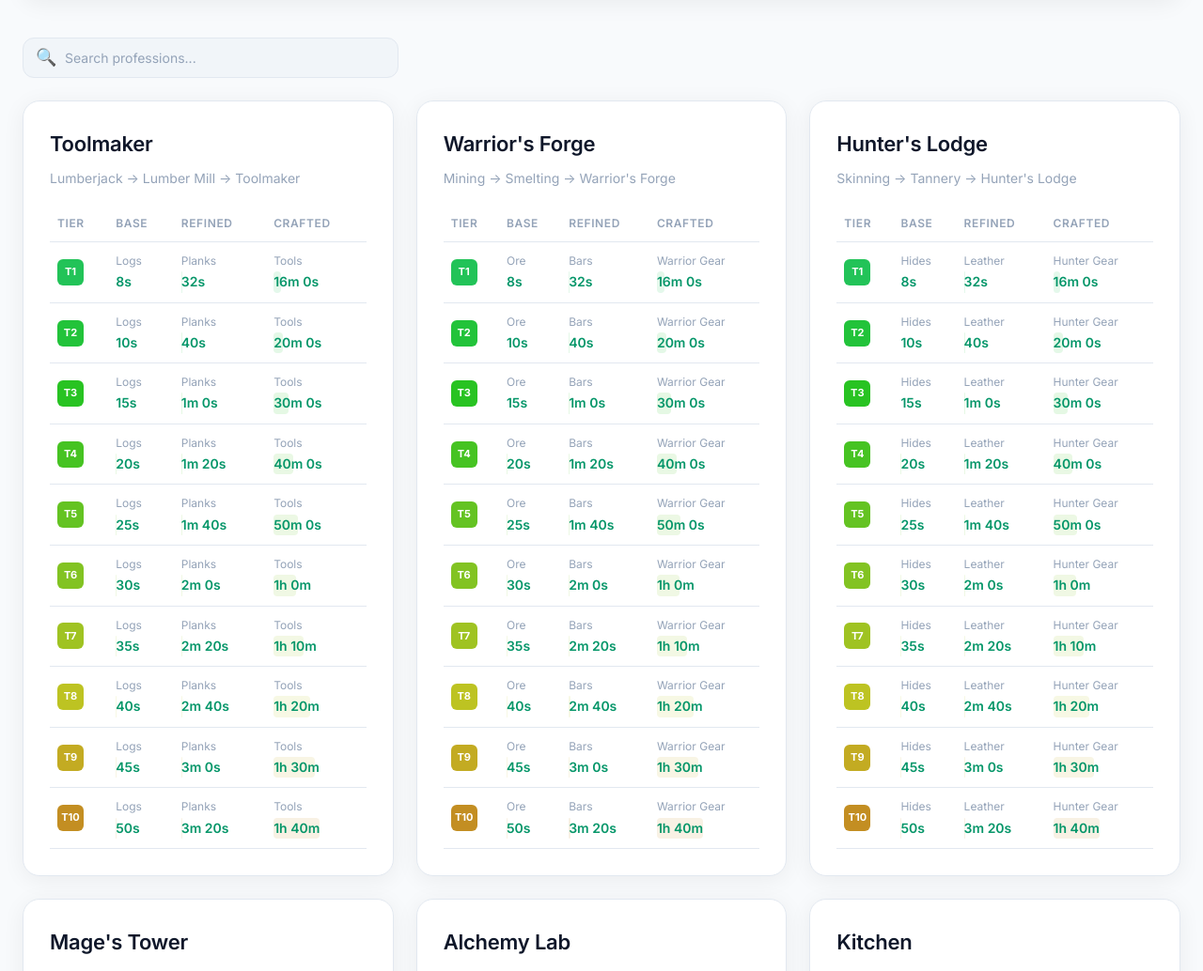
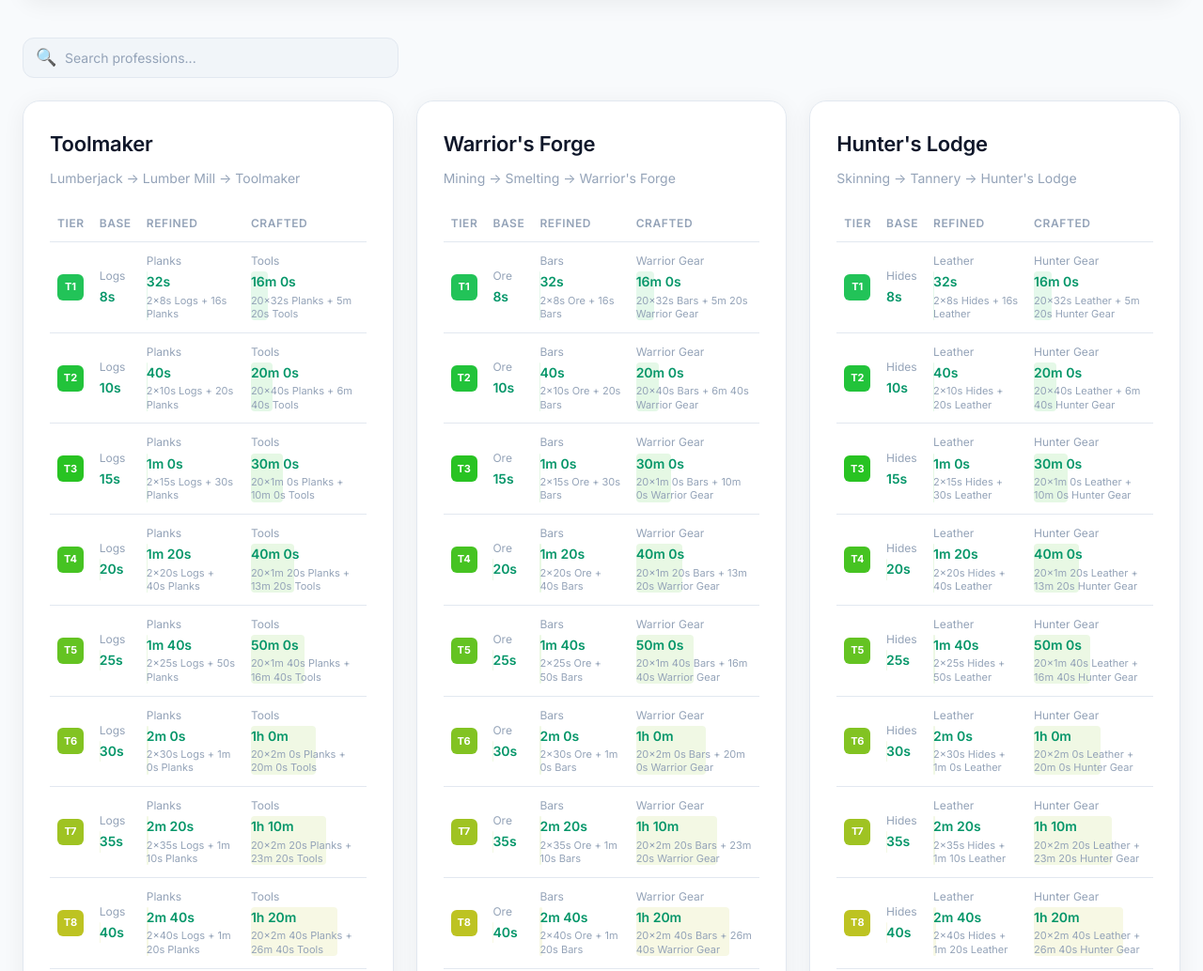
Before and after one commit to CaptainBlackwave/eternal-idle-time-value, a plain HTML site: page index.html in a window 1280 px wide. Shown: the part 664-1698 px from the top of the page at 94% size. Drawn offline with Linux system fonts and the light colour scheme.

Commit message:
feat(logic): add calculation breakdown details to profession tables
Enhance the profession tables by providing a detailed breakdown of how
crafted values are calculated. This includes showing the underlying
math for base, refined, and crafted time components.

- Update `calculateValues` to return a breakdown object with formula strings
- Add `.breakdown` CSS class for displaying sub-text in table cells
- Modify `buildProfessionTables` to inject breakdown spans into the UI

```diff
--- a/css/styles.css
+++ b/css/styles.css
@@ -644,6 +644,16 @@ tbody tr:hover .tier-badge {
   z-index: 1;
 }
 
+.breakdown {
+  display: block;
+  font-size: 11px;
+  color: var(--text-muted);
+  line-height: 1.3;
+  position: relative;
+  z-index: 1;
+  margin-top: 1px;
+}
+
 .value-wrap {
   position: relative;
   display: inline-block;
--- a/js/script.js
+++ b/js/script.js
@@ -166,7 +166,16 @@ function calculateValues(tier, profession) {
   // Kitchen
   if (profession.type === "kitchen") {
     const foodValue = (gatherTime * 2) + refineTime;
-    return { base: gatherTime, refined: null, crafted: foodValue };
+    return {
+      base: gatherTime,
+      refined: null,
+      crafted: foodValue,
+      breakdown: {
+        base: null,
+        refined: null,
+        crafted: `2\u00d7${formatTime(gatherTime)} ${profession.base} + ${formatTime(refineTime)} ${profession.crafted}`
+      }
+    };
   }
 
   // Refined
@@ -183,7 +192,16 @@ function calculateValues(tier, profession) {
 
   const craftedValue = (refinedValue * profession.amount) + craftAction;
 
-  return { base: gatherTime, refined: refinedValue, crafted: craftedValue };
+  return {
+    base: gatherTime,
+    refined: refinedValue,
+    crafted: craftedValue,
+    breakdown: {
+      base: null,
+      refined: `2\u00d7${formatTime(gatherTime)} ${profession.base} + ${formatTime(refineTime)} ${profession.refined}`,
+      crafted: `${profession.amount}\u00d7${formatTime(refinedValue)} ${profession.refined} + ${formatTime(craftAction)} ${profession.crafted}`
+    }
+  };
 }
 
 /* =====================================================
@@ -291,6 +309,10 @@ function buildProfessionTables() {
       const refinedWidth = values.refined ? (values.refined / GLOBAL_MAX_CRAFTED) * 100 : 0;
       const craftedWidth = (values.crafted / GLOBAL_MAX_CRAFTED) * 100;
 
+      const baseBreakdown = values.breakdown.base ? `<span class="breakdown">${values.breakdown.base}</span>` : "";
+      const refinedBreakdown = values.breakdown.refined ? `<span class="breakdown">${values.breakdown.refined}</span>` : "";
+      const craftedBreakdown = values.breakdown.crafted ? `<span class="breakdown">${values.breakdown.crafted}</span>` : "";
+
       tableHtml += `
         <tr>
           <td>
@@ -301,6 +323,7 @@ function buildProfessionTables() {
             <span class="value-wrap">
               <span class="time-bar" style="width:${baseWidth}%;background:${tierColor};"></span>
               <span class="value">${formatTime(values.base)}</span>
+              ${baseBreakdown}
             </span>
           </td>
           ${profession.refined ? `
@@ -309,6 +332,7 @@ function buildProfessionTables() {
               <span class="value-wrap">
                 <span class="time-bar" style="width:${refinedWidth}%;background:${tierColor};"></span>
                 <span class="value">${formatTime(values.refined)}</span>
+                ${refinedBreakdown}
               </span>
             </td>
           ` : ""}
@@ -317,6 +341,7 @@ function buildProfessionTables() {
             <span class="value-wrap">
               <span class="time-bar" style="width:${craftedWidth}%;background:${tierColor};"></span>
               <span class="value">${formatTime(values.crafted)}</span>
+              ${craftedBreakdown}
             </span>
           </td>
         </tr>
```
